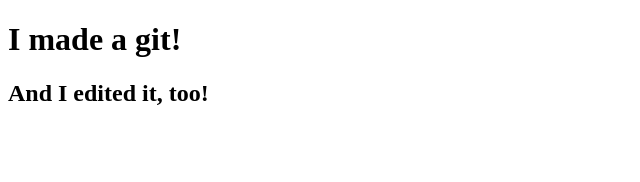
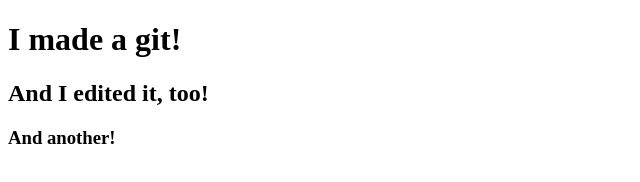
Before and after one commit to CodingHerbivore/test-git, a plain HTML site: page index.html in a window 1280 px wide. Shown: the whole page, without its empty margins (0-640 px from the left). Drawn offline with Linux system fonts and the light colour scheme.

Commit message:
made another edit

```diff
--- a/index.html
+++ b/index.html
@@ -6,5 +6,6 @@
     <body>
         <h1>I made a git!</h1>
         <h2>And I edited it, too!</h2>
+        <h3>And another!</h3>
     </body>
 </html>
```
